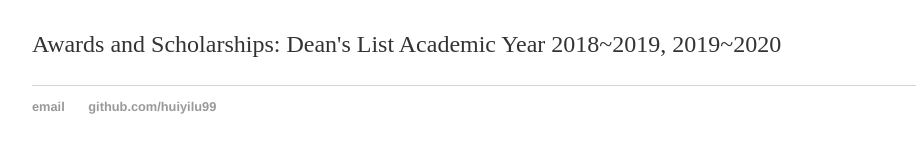
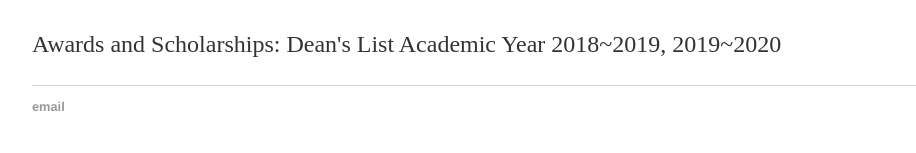
Before and after one commit to huiyilu99/huiyilu99.github.io, a Jekyll site: the page built from cv/index.html, in a window 1280 px wide. Shown: the part 376-529 px from the top of the page, without its empty margins (160-1076 px from the left). Built offline with Jekyll 4.4.1, drawn with Linux system fonts in a browser that asks for light colours.

Commit message:
Update default.html

```diff
--- a/_layouts/default.html
+++ b/_layouts/default.html
@@ -22,8 +22,7 @@
 			<footer>
 	    		<ul>
 	        		<li><a href="mailto:huiyi.lu@mail.utoronto.ca">email</a></li>
-	        		<li><a href="https://github.com/huiyilu99">github.com/huiyilu99</a></li>
-				</ul>
+	        		</ul>
 			</footer>
 		</body>
 	</html>
```
